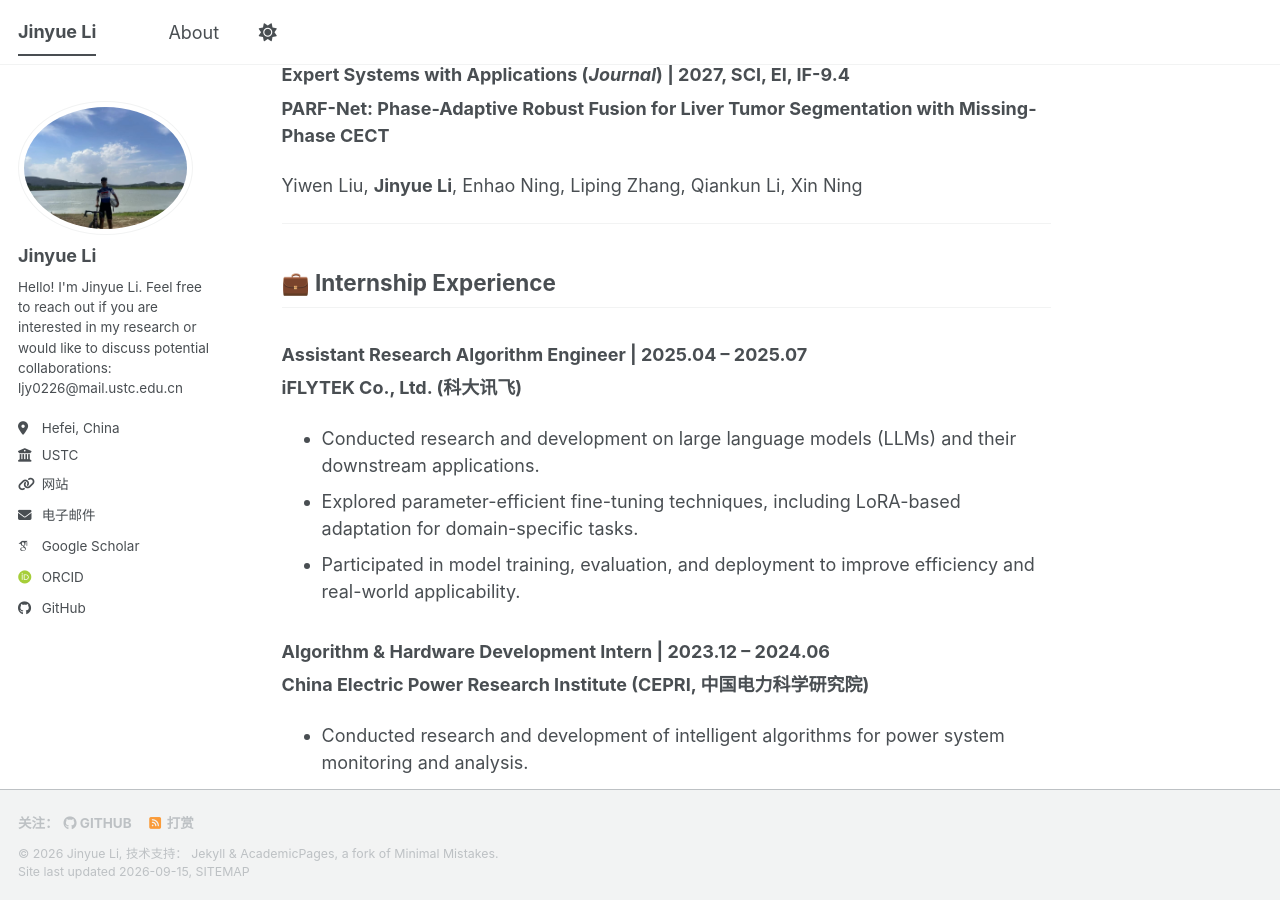
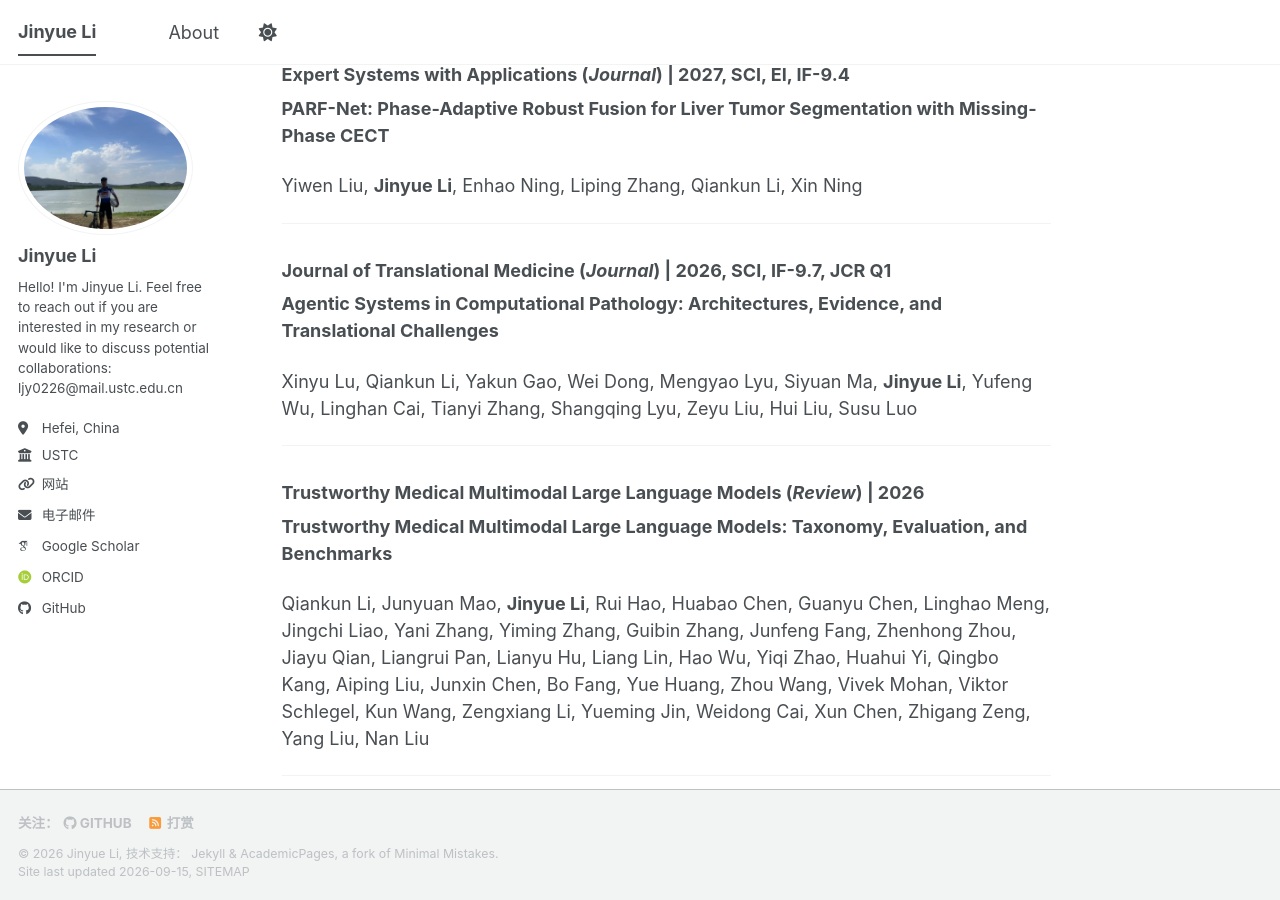
Before and after one commit to jylEcho/jylEcho.github.io, a Jekyll site: the page built from _pages/about.md, in a window 1280 px wide and 900 px high, scrolled down 1497 px. Built offline with Jekyll 4.4.1, drawn with Linux system fonts in a browser that asks for light colours; some web fonts are replaced; a script bundle is joined from its source files by our own code; library files that are not in the unit come from our copies.

Commit message:
Update about.md

```diff
--- a/_pages/about.md
+++ b/_pages/about.md
@@ -68,6 +68,21 @@ Yiwen Liu, **Jinyue Li**, Enhao Ning, Liping Zhang, Qiankun Li, Xin Ning
 
 ---
 
+### **Journal of Translational Medicine** (*Journal*) | 2026, SCI, IF-9.7, JCR Q1
+
+**Agentic Systems in Computational Pathology: Architectures, Evidence, and Translational Challenges**
+
+Xinyu Lu, Qiankun Li, Yakun Gao, Wei Dong, Mengyao Lyu, Siyuan Ma, **Jinyue Li**, Yufeng Wu, Linghan Cai, Tianyi Zhang, Shangqing Lyu, Zeyu Liu, Hui Liu, Susu Luo
+
+---
+
+### **Trustworthy Medical Multimodal Large Language Models** (*Review*) | 2026
+
+**Trustworthy Medical Multimodal Large Language Models: Taxonomy, Evaluation, and Benchmarks**
+
+Qiankun Li, Junyuan Mao, **Jinyue Li**, Rui Hao, Huabao Chen, Guanyu Chen, Linghao Meng, Jingchi Liao, Yani Zhang, Yiming Zhang, Guibin Zhang, Junfeng Fang, Zhenhong Zhou, Jiayu Qian, Liangrui Pan, Lianyu Hu, Liang Lin, Hao Wu, Yiqi Zhao, Huahui Yi, Qingbo Kang, Aiping Liu, Junxin Chen, Bo Fang, Yue Huang, Zhou Wang, Vivek Mohan, Viktor Schlegel, Kun Wang, Zengxiang Li, Yueming Jin, Weidong Cai, Xun Chen, Zhigang Zeng, Yang Liu, Nan Liu
+
+---
 
 ## 💼 Internship Experience
 
```
